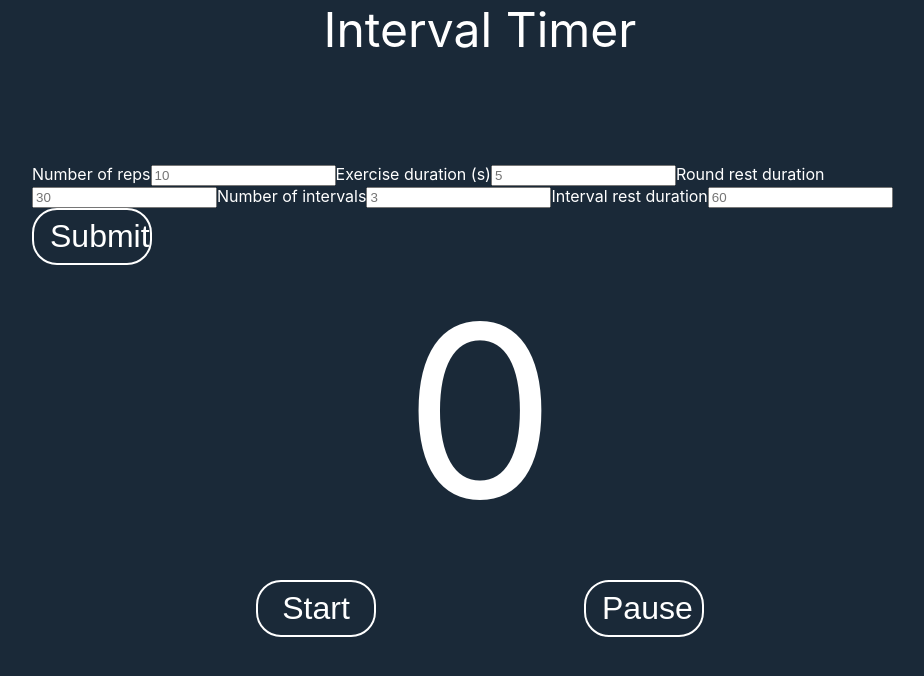
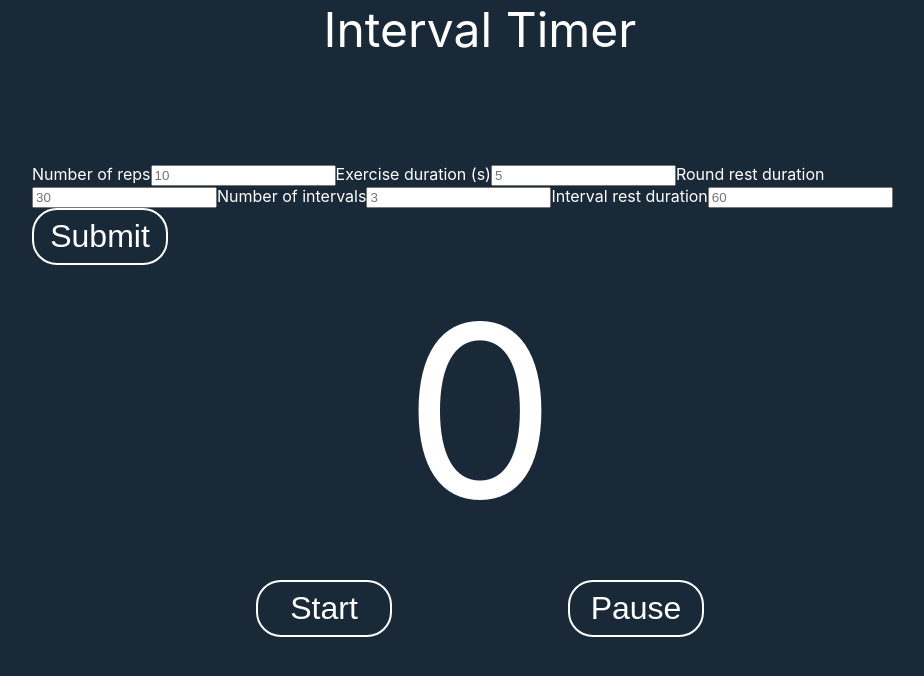
Before and after one commit to michaelrabbai/interval-timer, a React (Create React App) app: page / in a window 1280 px wide. Shown: the top 676 px of the page, without its empty margins (160-1084 px from the left). Built offline with nearby package versions, Linux system fonts and the light colour scheme; the HTML template or start-up script is replaced by a standard one.

Commit message:
increase Button width

```diff
--- a/src/components/Button.module.css
+++ b/src/components/Button.module.css
@@ -5,7 +5,7 @@
   color: white;
   font-size: 2rem;
   padding: 0.5rem 1rem;
-  width: 7.5rem;
+  width: 8.5rem;
   text-decoration: none;
   cursor: pointer;
 }
```
